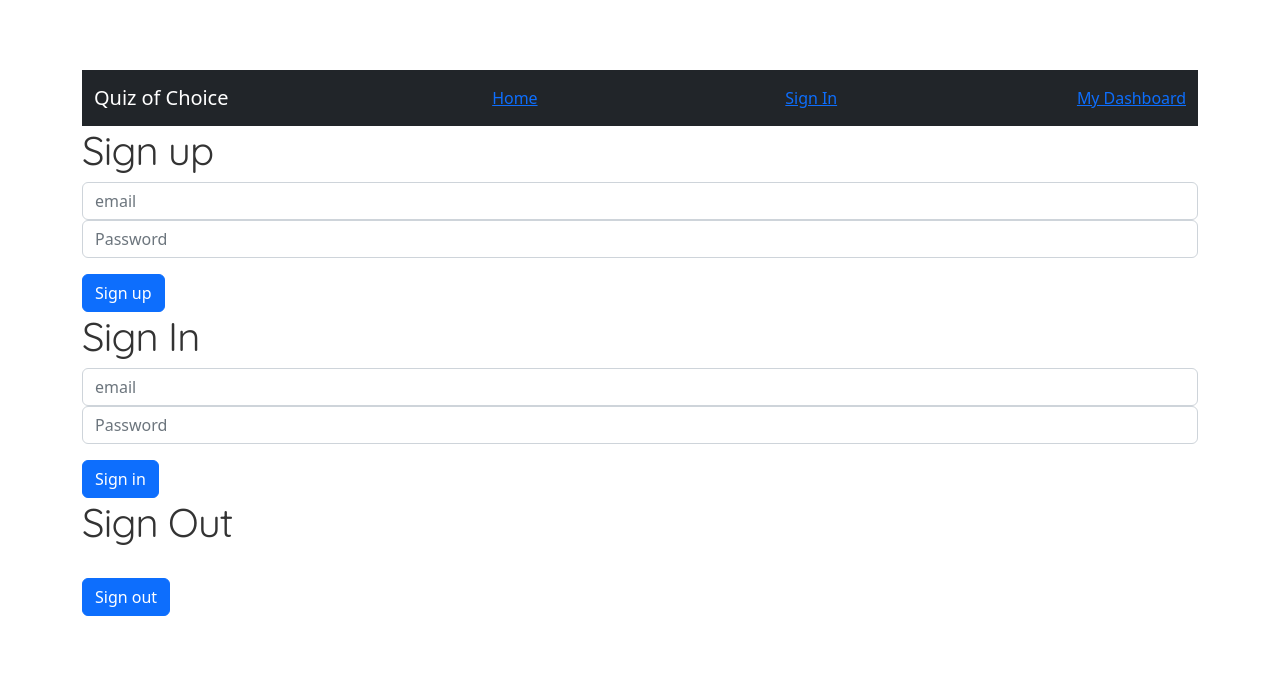
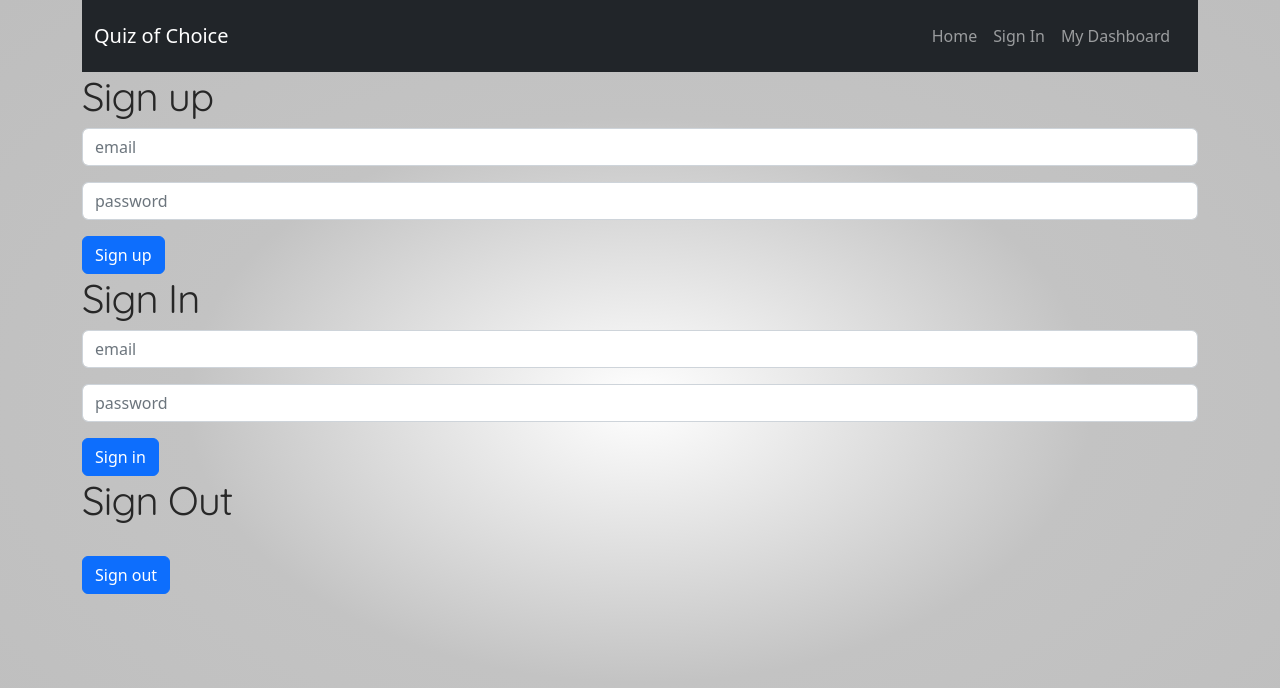
Before and after one commit to Josephwjack/quiz-of-choice, a React (Create React App) app: page /sign-in in a window 1280 px wide. Shown: the top 688 px of the page. Built offline with nearby package versions, Linux system fonts and the light colour scheme; no server answers; a web font is replaced by a local one.

Commit message:
fix responses not showing up, font and styling, WIP navbar-dashboard routing
Co-authored-by: Anthony DiFalco <Di-Falco@users.noreply.github.com>

```diff
--- a/package.json
+++ b/package.json
@@ -14,6 +14,7 @@
     "react-router-dom": "^6.4.0",
     "react-scripts": "5.0.1",
     "reactstrap": "^9.1.4",
+    "styled-components": "^5.3.5",
     "web-vitals": "^2.1.4",
     "webfontloader": "^1.6.28"
   },
--- a/public/index.html
+++ b/public/index.html
@@ -21,11 +21,11 @@
         font-size: 20px;
         padding: 70px;
       }
-      h1 {
+      h1, h5 {
         font-family: 'Quicksand', sans-serif;
         font-weight: 700;
         font-style: normal;
-        font-size: 38px;
+        font-size: 50px;
         line-height: 1.15;
         letter-spacing: -.02em;
         color: rgba(0, 0, 0, 0.8);
--- a/src/components/App.js
+++ b/src/components/App.js
@@ -3,7 +3,7 @@ import Header from './Header';
 import QuizControl from './QuizControl';
 import SignIn from "./SignIn";
 import { BrowserRouter as Router, Routes, Route } from "react-router-dom";
-import { Container } from 'react-bootstrap';
+import Container from 'react-bootstrap/Container';
 import QuizDashboard from './QuizDashboard';
 
 
@@ -11,20 +11,27 @@ import QuizDashboard from './QuizDashboard';
 
 function App() {
   return (
+
     <Container>
     <React.Fragment>
       <Router>
         <Header />
         <Routes>
           <Route path="/sign-in" element={<SignIn />} />
-          <Route path="/" element={<QuizControl />} />
-          <Route path="/quiz-dash" element={<QuizDashboard />} />
-
+          <Route path="/dashboard" element={<QuizDashboard />} />
+          <Route exact path="/" element={<QuizControl />} />
         </Routes>
       </Router>
     </React.Fragment>
       </Container>
+
   );
 }
 
+{/* <Route
+  path={this.props.match.url + '/deliveries/listDeliveries'}
+  name='List Deliveries'
+  component={ListDeliveries}
+/> */}
+
 export default App;
--- a/src/components/Header.js
+++ b/src/components/Header.js
@@ -1,4 +1,4 @@
-import React from "react";
+import React, { useState } from "react";
 import { Link } from "react-router-dom";
 import Nav from 'react-bootstrap/Nav';
 import Navbar from 'react-bootstrap/Navbar';
@@ -6,16 +6,18 @@ import Container from 'react-bootstrap/Container';
 
 
 function Header(){
+
+
   return (
     <React.Fragment>
       <Navbar bg="dark" variant="dark">
         <Container>
         <Navbar.Brand>Quiz of Choice</Navbar.Brand>
           <Nav className="m-2 p-10">
-            <Link to="/">Home</Link>
+            <Nav.Link href="/">Home</Nav.Link>
+            <Nav.Link href="/sign-in">Sign In</Nav.Link>
+            <Nav.Link href="/dashboard">My Dashboard</Nav.Link>
           </Nav>
-            <Link to="/sign-in">Sign In</Link>
-            <Link to="/quiz-dash">My Dashboard</Link>
         </Container>
       </Navbar>
     </React.Fragment>
--- a/src/components/QuizControl.js
+++ b/src/components/QuizControl.js
@@ -8,8 +8,9 @@ import { db, auth } from './../firebase.js';
 import { collection, addDoc, doc, updateDoc, deleteDoc, onSnapshot } from 'firebase/firestore';
 import QuizDashboard from './QuizDashboard';
 import Button from 'react-bootstrap/Button';
+import { Route } from "react-router-dom";
 
-function QuizControl() {
+function QuizControl(match) {
 
   const [formVisibleOnPage, setFormVisibleOnPage] = useState(false);
   const [mainQuizList, setMainQuizList] = useState([]);
@@ -20,6 +21,8 @@ function QuizControl() {
   const [editing, setEditing] = useState(false);
   const [error, setError] = useState(null);
   const [viewDashboard, setViewDashboard] = useState(false);
+
+  <Route path={match.url + "/dashboard"} element={<QuizDashboard />}/>
 
   useEffect(() => {
     const unSubscribe = onSnapshot(
@@ -63,13 +66,12 @@ function QuizControl() {
     return () => unSubscribe();
   }, []);
 
-
-
   const handleClick = () => {
     if (selectedQuiz != null) {
       setFormVisibleOnPage(false);
       setSelectedQuiz(null);
       setEditing(false);
+      setResponsesVisibleOnPage(false);
     } else if (responsesVisibleOnPage) {
       setResponsesVisibleOnPage(false);
     } else {
@@ -140,6 +142,12 @@ function QuizControl() {
           quiz = {selectedQuiz}
           onEditQuiz = {handleEditingQuizInList} />
         buttonText = "Return to Quiz List";
+    } else if (responsesVisibleOnPage) {
+      currentlyVisibleState =
+        <ResponseList
+          quiz = {selectedQuiz}
+          responses = {selectedResponses} />
+        buttonText="Return to Quiz List";
     } else if (selectedQuiz != null) {
       currentlyVisibleState =
         <QuizDetail
@@ -148,12 +156,6 @@ function QuizControl() {
           onClickingEdit = {handleEditClick}
           onSubmittingQuiz = {handleAddingNewResponseToList} />
         buttonText = "Return to Quiz List";
-    } else if (responsesVisibleOnPage) {
-      currentlyVisibleState =
-        <ResponseList
-          quiz = {selectedQuiz}
-          responses = {selectedResponses} />
-        buttonText="Return to Quiz List";
     } else if (formVisibleOnPage) {
       currentlyVisibleState =
         <NewQuizForm
@@ -181,6 +183,7 @@ function QuizControl() {
       <React.Fragment>
         {currentlyVisibleState}
         {/* {auth.currentUser != null ? <button onClick={() => setViewDashboard(true)}>View My Quizzes</button> : null} */}
+        {/* ^^^ button to re-activate dashboard if header doesn't work. */}
         {error ? null : <Button onClick = {handleClick}>{buttonText}</Button>}
       </React.Fragment>
     );
--- a/src/components/QuizDashboard.js
+++ b/src/components/QuizDashboard.js
@@ -3,7 +3,13 @@ import { auth } from './../firebase.js';
 import PropTypes from 'prop-types';
 import Quiz from './Quiz.js';
 
+
 function QuizDashboard(props) {
+  if (auth.currentUser == null) {
+    return (
+      <h2>You must be signed in to view the quiz dashboard</h2>
+    )
+  } else {
   const myDashboard = props.quizList.filter(quiz => auth.currentUser.email === quiz.creator);
 
   return(
@@ -16,12 +22,10 @@ function QuizDashboard(props) {
           onViewResponses={props.onViewResponses}
           id={quiz.id}
           key={quiz.id} />
-
-
       )}
-          {/* <button onClick={() => props.onViewResponses(quiz.id)}>View Responses</button> */}
     </React.Fragment>
   );
+}
 }
 
 QuizDashboard.propTypes = {
--- a/src/components/QuizDetail.js
+++ b/src/components/QuizDetail.js
@@ -4,6 +4,8 @@ import Card from 'react-bootstrap/Card';
 import Button from 'react-bootstrap/Button';
 import Form from 'react-bootstrap/Form';
 import { Input } from 'reactstrap';
+import styled from 'styled-components';
+
 
 
 function QuizDetail(props){
@@ -22,11 +24,10 @@ function QuizDetail(props){
 
   return (
     <React.Fragment>
-      <Card style={{width: 'auto', justifyContent: 'center', textAlign: 'center'}}>
-
+      <Card className="cardStyle" >
+        <Form className="formColor" onSubmit={handleNewResponseSubmission}>
         <Card.Title><h1>{quiz.name}</h1></Card.Title>
         <hr/>
-      <Form onSubmit={handleNewResponseSubmission}>
           <Card.Body>
           <h5>{quiz.question1}</h5>
           <Input type="text" name="response1"/>
@@ -40,11 +41,10 @@ function QuizDetail(props){
           <hr/>
           <Button type="submit">Submit Quiz</Button>
         </Form>
-
       </Card>
     <div className="d-flex justify-content-center">
-      <Button variant="danger" onClick={() => onClickingDelete(quiz.id)}>Delete Quiz</Button>
-      <Button variant="danger"onClick={onClickingEdit}>Edit Quiz</Button>
+      <Button variant="outline-danger" onClick={() => onClickingDelete(quiz.id)}>Delete Quiz</Button>
+      <Button variant="outline-danger"onClick={onClickingEdit}>Edit Quiz</Button>
       </div>
     </React.Fragment>
   );
--- a/src/components/ResponseList.js
+++ b/src/components/ResponseList.js
@@ -5,10 +5,6 @@ import PropTypes from 'prop-types';
 function ResponseList(props) {
   return (
     <React.Fragment>
-      {/* <h1>{props.quiz.name}</h1>
-      <h3>{props.quiz.question1}</h3>
-      <h3>{props.quiz.question2}</h3>
-      <h3>{props.quiz.question3}</h3> */}
       {props.responses.map((response) =>
         <Response
           response1 = {response.response1}
--- a/src/components/SignIn.js
+++ b/src/components/SignIn.js
@@ -9,7 +9,7 @@ function SignIn(){
   const [signInSuccess, setSignInSuccess] = useState(null);
   const [signOutSuccess, setSignOutSuccess] = useState(null);
 
-  function doSignUp(event) {
+  const doSignUp = (event) => {
     event.preventDefault();
     const email = event.target.email.value;
     const password = event.target.password.value;
@@ -22,7 +22,7 @@ function SignIn(){
       });
   }
 
-  function doSignIn(event) {
+  const doSignIn = (event) => {
     event.preventDefault();
     const email = event.target.signinEmail.value;
     const password = event.target.signinPassword.value;
@@ -47,43 +47,47 @@ function SignIn(){
   return (
     <React.Fragment>
       <div>
-      <Form>
+      <Form onSubmit={doSignUp}>
       <h1>Sign up</h1>
       {signUpSuccess}
-      <Form.Group className="mb-3 justifiy-content-center" onSubmit={doSignUp}>
+      <Form.Group className="mb-3 justify-content-center" controlId="email">
       {/* <form onSubmit={doSignUp}> */}
         {/* <input */}
-          <Form.Control type='text'
+          <Form.Control type='email'
           name='email'
           placeholder='email' />
-
+      </Form.Group>
+      <Form.Group className="mb-3 justify-content-center" controlId="password">
           <Form.Control type='password'
           name='password'
-          placeholder='Password' />
+          placeholder='password' />
           </Form.Group>
         <Button type='submit'>Sign up</Button>
       </Form>
-      <Form>
+      <Form  onSubmit={doSignIn}>
       <h1>Sign In</h1>
       {signInSuccess}
-      <Form.Group className="mb-3" onSubmit={doSignIn}>
+      <Form.Group className="mb-3" controlId="signinEmail">
         <Form.Control
-          type='text'
+          type='signinEmail'
           name='signinEmail'
           placeholder='email' />
+      </Form.Group>
+      <Form.Group className="mb-3" controlId="signinPassword">
         <Form.Control
           type='password'
           name='signinPassword'
-          placeholder='Password' />
+          placeholder='password' />
       </Form.Group>
         <Button type='submit'>Sign in</Button>
         </Form>
-
+      </div>
+      <div>
       <h1>Sign Out</h1>
       {signOutSuccess}
       <br />
+      </div>
       <Button onClick={doSignOut}>Sign out</Button>
-      </div>
     </React.Fragment>
 
   );
--- /dev/null
+++ b/src/index.css
@@ -0,0 +1,22 @@
+body {
+  background-image: radial-gradient(
+    rgb(255, 255, 255),
+    rgb(195, 195, 195),
+    rgb(190, 190, 190)
+  );
+  height: 100vh;
+  width:100vw;
+  margin: 0 auto;
+  padding: 0;
+}
+
+.formColor {
+  background-color: rgb(195, 195, 195);
+}
+
+.cardStyle {
+  width: 'auto';
+ justify-content: 'center';
+ text-align: center;
+ background-color: rgb(195, 195, 195);
+}
--- a/src/index.js
+++ b/src/index.js
@@ -1,6 +1,7 @@
 import React from 'react';
 import ReactDOM from 'react-dom/client';
 import App from './components/App';
+import './index.css';
 import reportWebVitals from './reportWebVitals';
 import 'bootstrap/dist/css/bootstrap.min.css';
 import "bootstrap/dist/js/bootstrap.bundle.min";
```
Also changed, not shown: 2 other files (tests, documents, lock files or other folders). Lines whose indentation alone changed are shown as unchanged.
